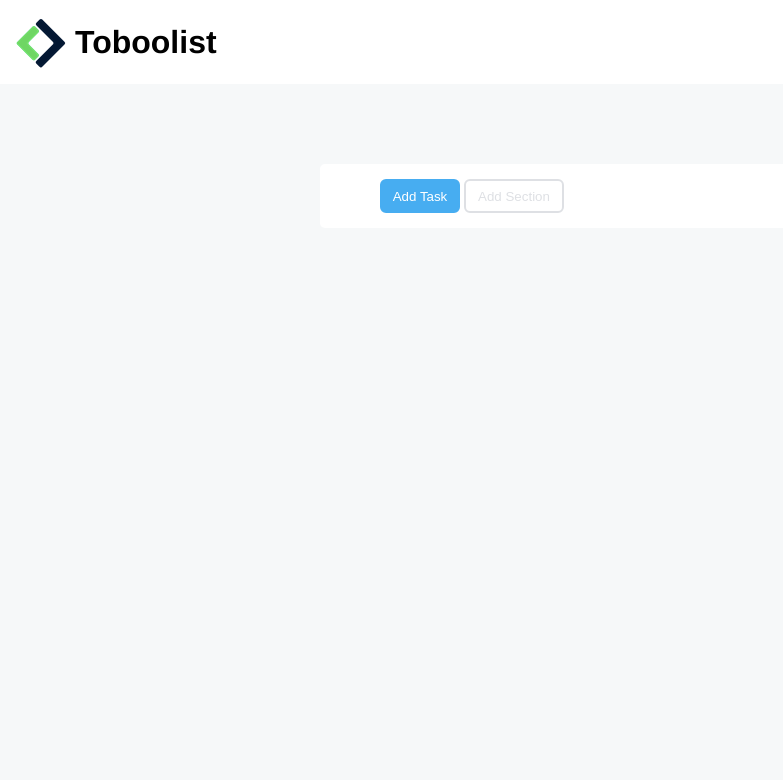
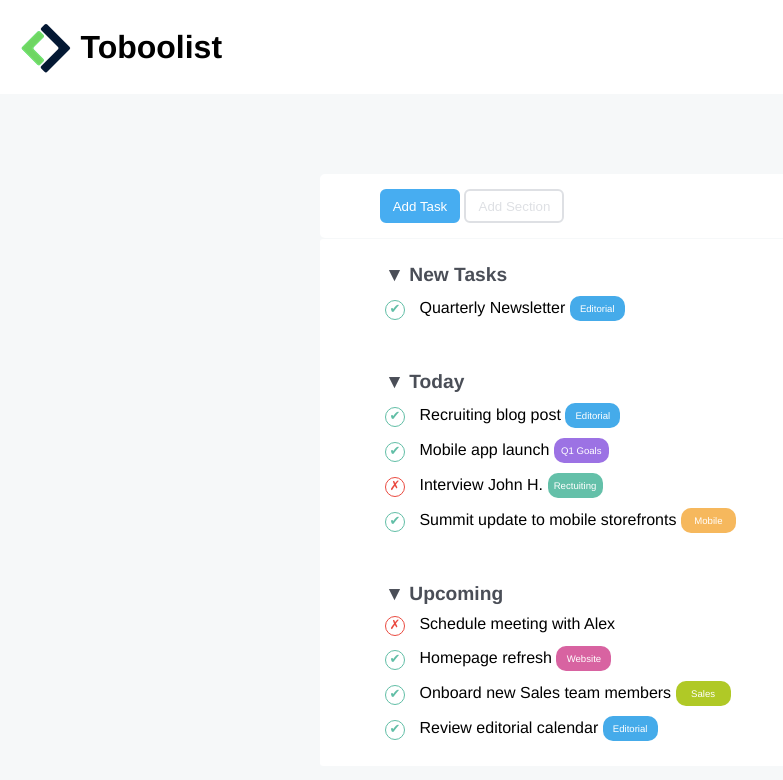
Before and after one commit to MiriamEvardi/html-css-toboolist, a plain HTML site: page index.html in a window 1280 px wide. Shown: the whole page, without its empty margins (0-783 px from the left). Drawn offline with Linux system fonts and the light colour scheme.

Commit message:
to do list and exercise completed

```diff
--- a/css/style.css
+++ b/css/style.css
@@ -56,3 +56,90 @@ h1 {
 .container {
     padding: 15px 60px;
 }
+
+/*to do list*/
+main {
+    background-color: white;
+    margin-left: 320px;
+    margin-bottom: 20px;
+    width: 800px;
+    border-radius: 3px;
+}
+
+section {
+    padding: 20px 60px;
+}
+
+.subtitle {
+    font-size: 1.2rem;
+    font-family: Helvetica, sans-serif;
+    font-weight: 800;
+    color: #4a4e57;
+}
+
+/*checkbox*/
+.check {
+    display: inline-block;
+    width: 20px;
+    height: 20px;
+    font-size: 13px;
+    background-color: #ffffff;
+    border-radius: 50%;
+    text-align: center;
+    margin-right: 10px;
+}
+
+.done {
+    color: #61bea6;
+    border: 1px #61bea6 solid;
+
+}
+
+.undone {
+    color: #ea4a40;
+    border: 1px #ea4a40 solid;
+}
+
+/*text*/
+div {
+    font-family: Helvetica, sans-serif;
+    padding: 5px;
+}
+
+/*banner*/
+.banner {
+    display: inline-block;
+    color: white;
+    font-size: 0.6rem;
+    width: 55px;
+    height: 25px;
+    text-align: center;
+    vertical-align: middle;
+    padding-top: 7px;
+    border-radius: 10px;
+}
+
+.editorial {
+    background-color: #45abea;
+}
+
+.q1-goals {
+    background-color: #9c72e4;
+}
+
+
+.recruiting {
+    background-color: #64c0a9;
+}
+
+.mobile {
+    background-color: #f6b85d;
+}
+
+.website {
+    background-color: #d863a1;
+}
+
+.sales {
+    background-color: #b0c926;
+}
--- a/index.html
+++ b/index.html
@@ -6,6 +6,7 @@
     <title>Tobolist</title>
     <link rel="stylesheet" href="css/style.css">
 </head>
+
 <body>
 
     <header>
@@ -24,7 +25,28 @@
         </div>
     </nav>
 
+    <!--to do list-->
     <main>
+        <section>
+            <div class="subtitle">&#x25BC; New Tasks </div>
+            <div> <span class="check done">&#10004;</span> Quarterly Newsletter <span class="banner editorial">Editorial</span></div>
+        </section>
+
+        <section>
+            <div class="subtitle">&#x25BC; Today </div>
+            <div> <span class="check done">&#10004;</span> Recruiting blog post <span class="banner editorial">Editorial</span></div>
+            <div> <span class="check done">&#10004;</span> Mobile app launch <span class="banner q1-goals">Q1 Goals</span></div>
+            <div> <span class="check undone">&#10007;</span> Interview John H. <span class="banner recruiting">Rectuiting</span></div>
+            <div> <span class="check done">&#10004;</span> Summit update to mobile storefronts <span class="banner mobile">Mobile</span></div>
+        </section>
+
+        <section>
+            <div class="subtitle">&#x25BC; Upcoming </div>
+            <div> <span class="check undone">&#10007;</span> Schedule meeting with Alex</div>
+            <div> <span class="check done">&#10004;</span> Homepage refresh <span class="banner website">Website</span></div>
+            <div> <span class="check done">&#10004;</span> Onboard new Sales team members <span class="banner sales">Sales</span></div>
+            <div> <span class="check done">&#10004;</span> Review editorial calendar <span class="banner editorial">Editorial</span></div>
+        </section>
 
     </main>
 
```
